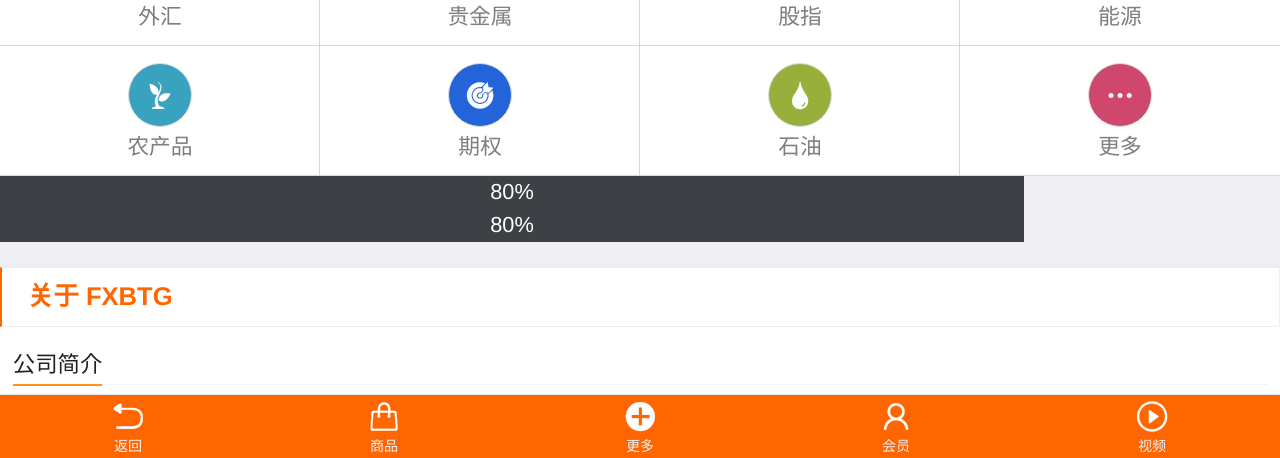
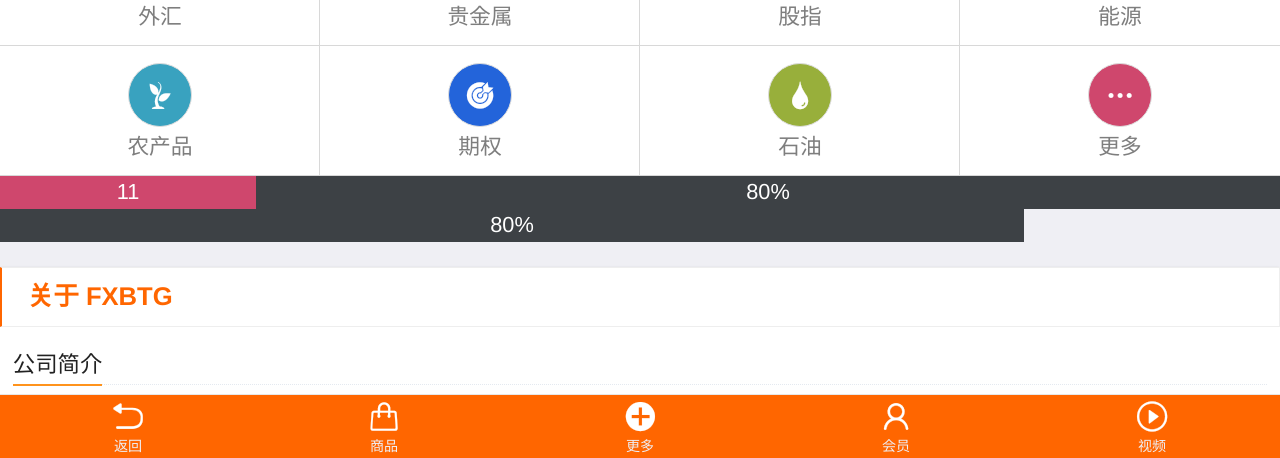
Before and after one commit to visdark/FXBTG-M, a plain HTML site: page fxbtg.html in a window 1280 px wide. Shown: the part 342-800 px from the top of the page. Drawn offline with Linux system fonts and the light colour scheme.

Commit message:
11-14 官网首页设计

```diff
--- a/fxbtg.html
+++ b/fxbtg.html
@@ -76,7 +76,7 @@
             </div>
 
             <div class="row no-margin text-center">
-                <div class="col-20 back-warning text-center"></div>
+                <div class="col-20 back-warning text-center">11</div>
                 <div class="col-80 back-default">80%</div>
                 <div class="col-80 back-default">80%</div>
             </div>
```
